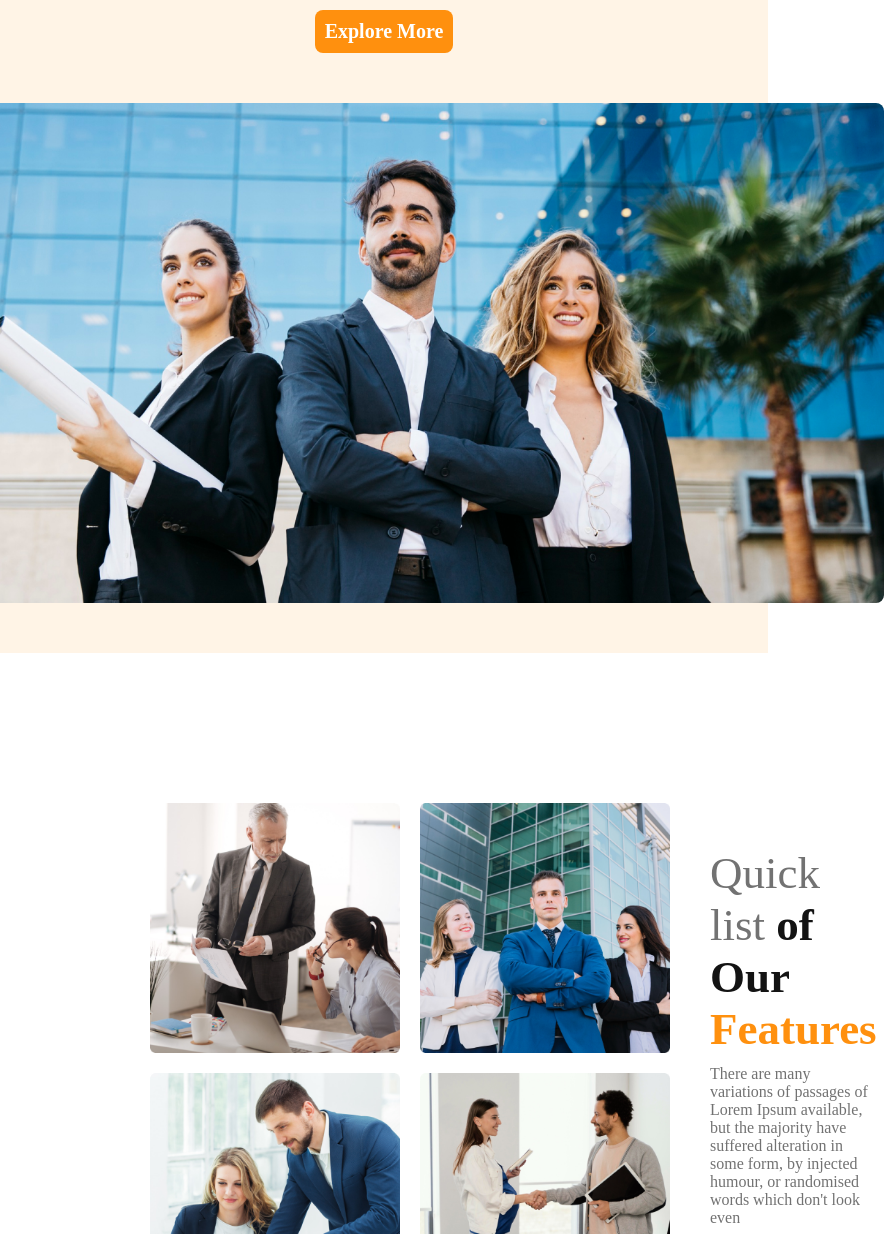
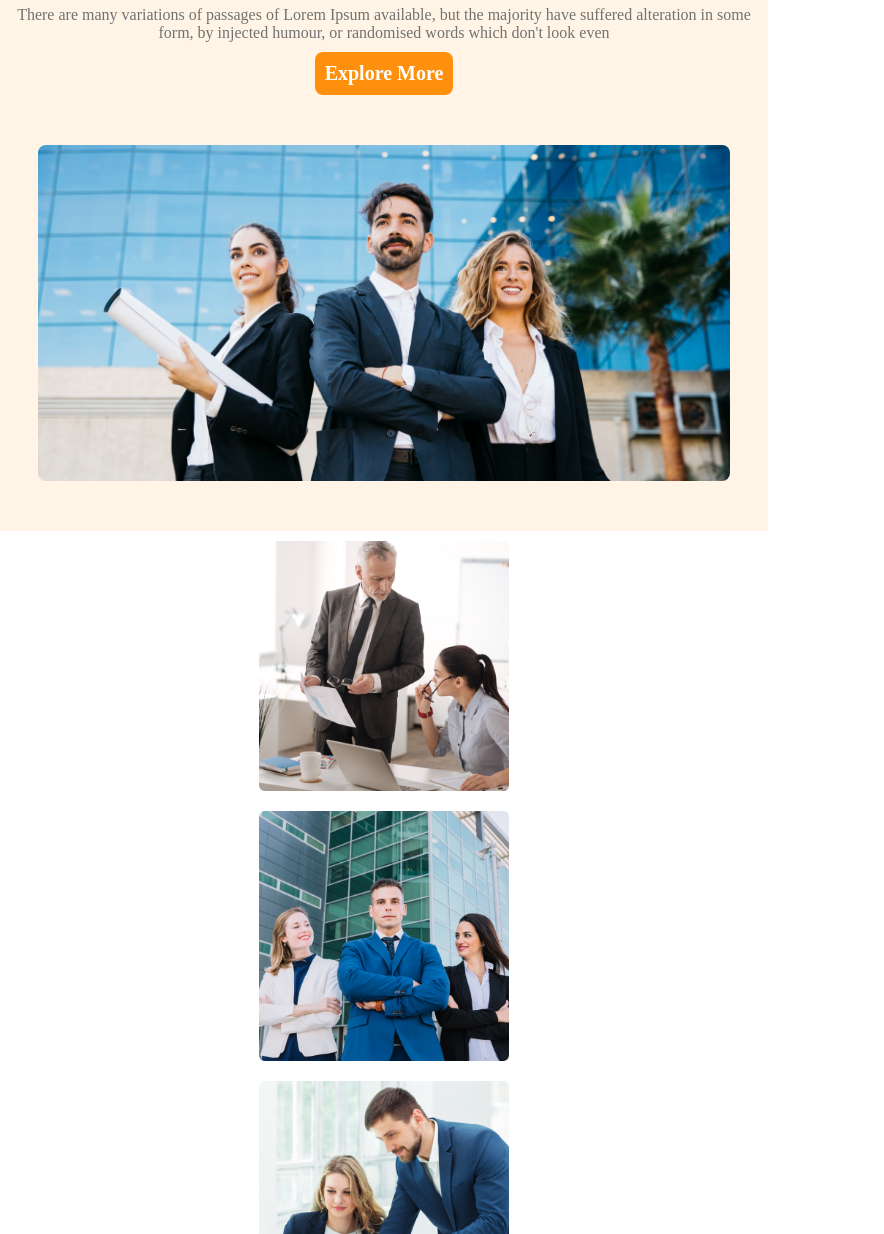
Before and after one commit to Masum-Reja/g3-architects, a plain HTML site: page index.html in a window 768 px wide. Shown: the part 469-1703 px from the top of the page, 884 px wide, since content can reach past the window. Drawn offline with Linux system fonts and the light colour scheme.

Commit message:
Responsive landscape

```diff
--- a/styles/style.css
+++ b/styles/style.css
@@ -383,3 +383,58 @@ footer {
     }
 
 }
+
+
+@media screen and (min-width: 577px) and (max-width: 768px) {
+
+    .navigation,
+    nav ul,
+    .quick-list-container,
+    .features,
+    .fact,
+    .fact-container,
+    .Featured-products-container,
+    .our-sponspors,
+    .sponspors,
+    footer {
+        flex-direction: column;
+        margin: 10px 5px;
+        text-align: center;
+        gap: 15px;
+    }
+
+    .banner-container img,
+    .features img,
+    .Featured-products-container img {
+        width: 90%;
+        height: 80%;
+    }
+
+    .photos {
+        display: flex;
+        flex-direction: column;
+    }
+
+    .banner .description,
+    .banner-title {
+        margin: 10px 5px;
+        text-align: center;
+    }
+
+    .features .section-title{
+        font-size: 40px;
+        font-weight: 700;
+    }
+
+    .features .btn-primary {
+        margin: 10px;
+    }
+
+    .our-sponspors .description,
+    .some-facts .description {
+        margin: 10px;
+        text-align: center;
+        padding: 0;
+    }
+
+}
```
